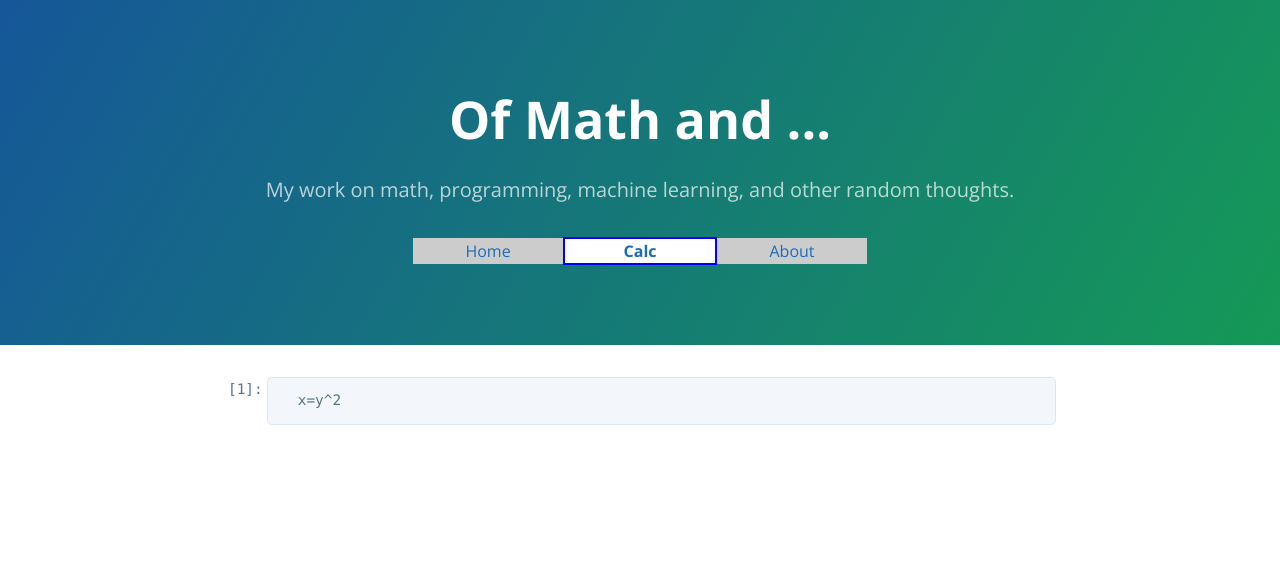
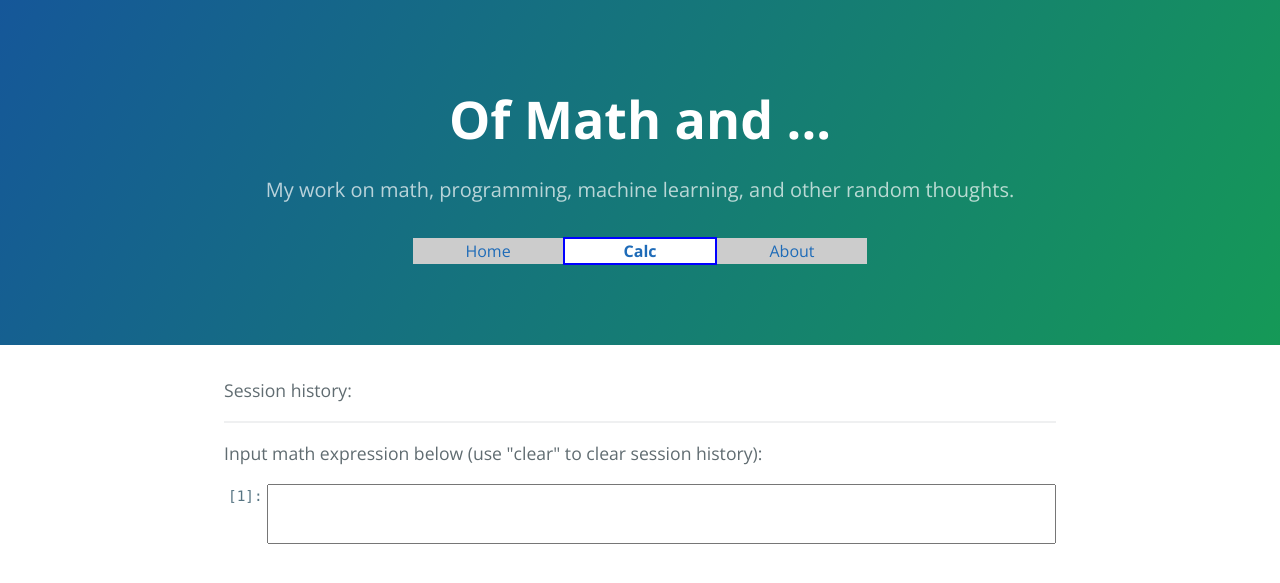
Before and after one commit to ThinGarfield/ThinGarfield.github.io, a Jekyll site: the page built from calc.html, in a window 1280 px wide. Shown: the top 583 px of the page. Built offline with Jekyll 4.4.1, drawn with Linux system fonts in a browser that asks for light colours.

Commit message:
calc history

```diff
--- a/assets/css/style.scss
+++ b/assets/css/style.scss
@@ -14,6 +14,10 @@
     border-radius: 0.3rem;
     margin: auto;
 }
+.calchistory {
+    flex: 1;
+}
 .calccontent {
     flex: 1;
+    height: 60px;
 }
--- a/calc.html
+++ b/calc.html
@@ -2,11 +2,39 @@
 layout: default
 permalink: /calc
 ---
-<div id='root'>
-    <div id="input-1" class="calcitem">
-        <div class="calclabel">[1]:</div>
-        <div class="calccontent" tabindex="-1">
-            <pre width="500px">  x=y^2</pre>
-        </div>
-    </div>
+<p>Session history:</p>
+<div id='history'>
 </div>
+<hr>
+<p>Input math expression below (use "clear" to clear session history):</p>
+<div id='input' class="calcitem">
+    <div class="calclabel">[<span id="inputidx">1</span>]:</div>
+    <input id="inputbox" class="calccontent" type="text" height="200" onkeyup="waitforenter(event)">
+</div>
+<script>
+    var itemCount = 1;
+    function waitforenter(event) {
+        if (event.key !== "Enter") return;
+        var inputText = document.getElementById("inputbox").value;
+        document.getElementById("inputbox").value = "";
+        if (inputText === "clear") {
+            document.getElementById("history").innerHTML = "";
+            itemCount = 1;
+        } else {
+            var item = document.createElement("div");
+            item.className = "calcitem";
+            var label = document.createElement("div");
+            label.className = "calclabel";
+            label.innerText = "[" + itemCount + "]:";
+            item.appendChild(label);
+            var content = document.createElement("div");
+            content.className = "calchistory";
+            content.innerHTML = "$$" + inputText + "$$";
+            MathJax.Hub.Queue(["Typeset", MathJax.Hub, content]);
+            item.appendChild(content);
+            document.getElementById("history").append(item);
+            itemCount++;
+        }
+        document.getElementById("inputidx").innerText = itemCount;
+    }
+</script>
```
